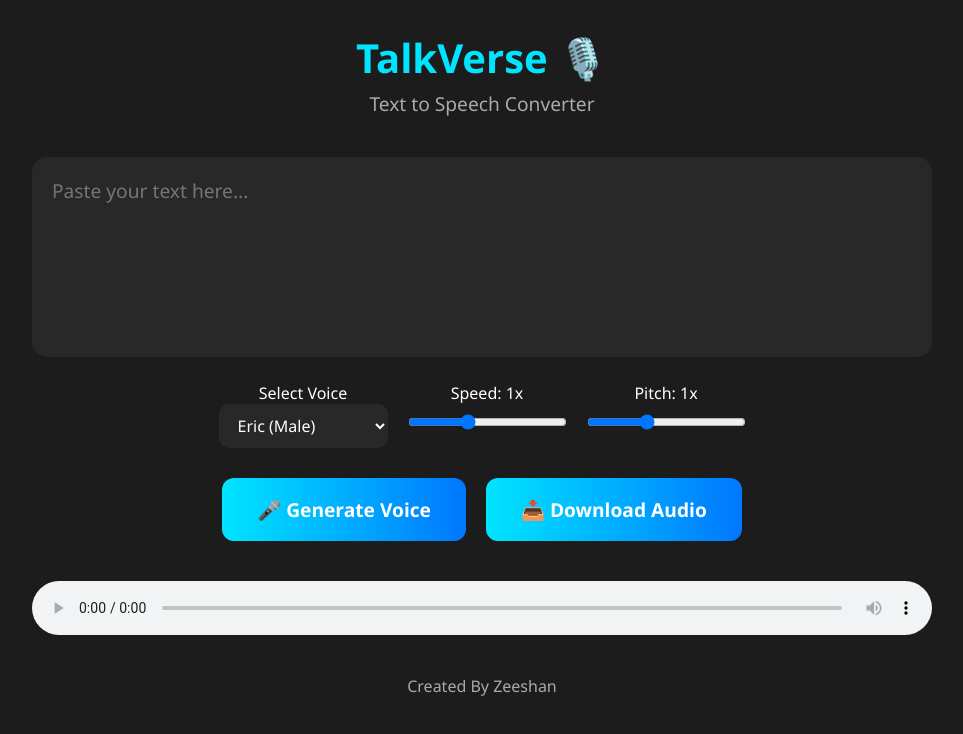
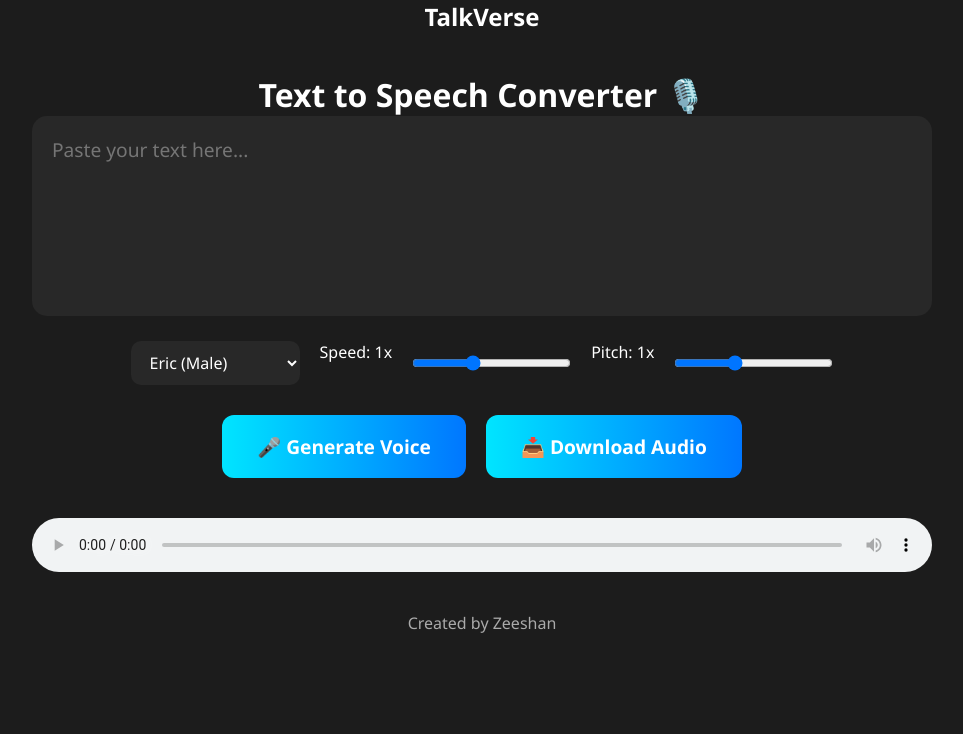
Before and after one commit to zeeshangamingforpc-dev/talkverse, a website: page index.html in a window 1280 px wide. Shown: the whole page, without its empty margins (158-1121 px from the left). Drawn offline with Linux system fonts and the light colour scheme.

Commit message:
Update index.html

```diff
--- a/index.html
+++ b/index.html
@@ -7,46 +7,35 @@
 <link rel="stylesheet" href="style.css">
 </head>
 <body>
+<nav class="navbar">
+    <h2 class="logo">TalkVerse</h2>
+</nav>
 
-  <header>
-    <h1>TalkVerse 🎙️</h1>
-    <p>Text to Speech Converter</p>
-  </header>
-
-  <main class="container">
+<div class="container">
+    <h1>Text to Speech Converter 🎙️</h1>
     <textarea id="textInput" placeholder="Paste your text here..."></textarea>
 
     <div class="controls">
-      <div class="control">
-        <label for="voiceSelect">Select Voice</label>
         <select id="voiceSelect">
-          <option value="Eric">Eric (Male)</option>
-          <option value="Allison">Allison (Female)</option>
-          <option value="Brian">Brian (Male)</option>
+            <option value="ErXwobaYiN019PkySvjV">Eric (Male)</option>
+            <option value="MF3mGyEYCl7XYWbV9V6O">Allison (Female)</option>
         </select>
-      </div>
-
-      <div class="control">
-        <label for="speed">Speed: <span id="speedValue">1x</span></label>
+        <label>Speed: <span id="speedValue">1x</span></label>
         <input type="range" id="speed" min="0.5" max="2" step="0.1" value="1">
-      </div>
-
-      <div class="control">
-        <label for="pitch">Pitch: <span id="pitchValue">1x</span></label>
+        <label>Pitch: <span id="pitchValue">1x</span></label>
         <input type="range" id="pitch" min="0.5" max="2" step="0.1" value="1">
-      </div>
     </div>
 
     <div class="buttons">
-      <button id="generateBtn">🎤 Generate Voice</button>
+        <button id="speakBtn">🎤 Generate Voice</button>
         <button id="downloadBtn">📥 Download Audio</button>
     </div>
 
     <audio id="audioPlayer" controls></audio>
-  </main>
+</div>
 
 <footer>
-    Created By Zeeshan
+    Created by Zeeshan
 </footer>
 
 <script src="script.js"></script>
```
Lines whose indentation alone changed are shown as unchanged.
